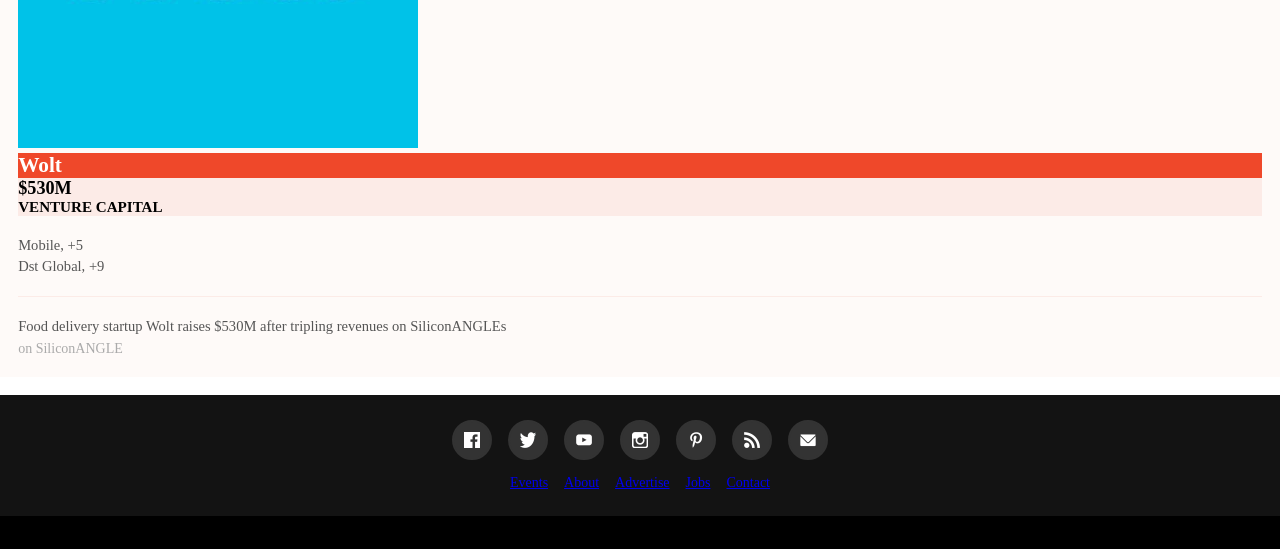
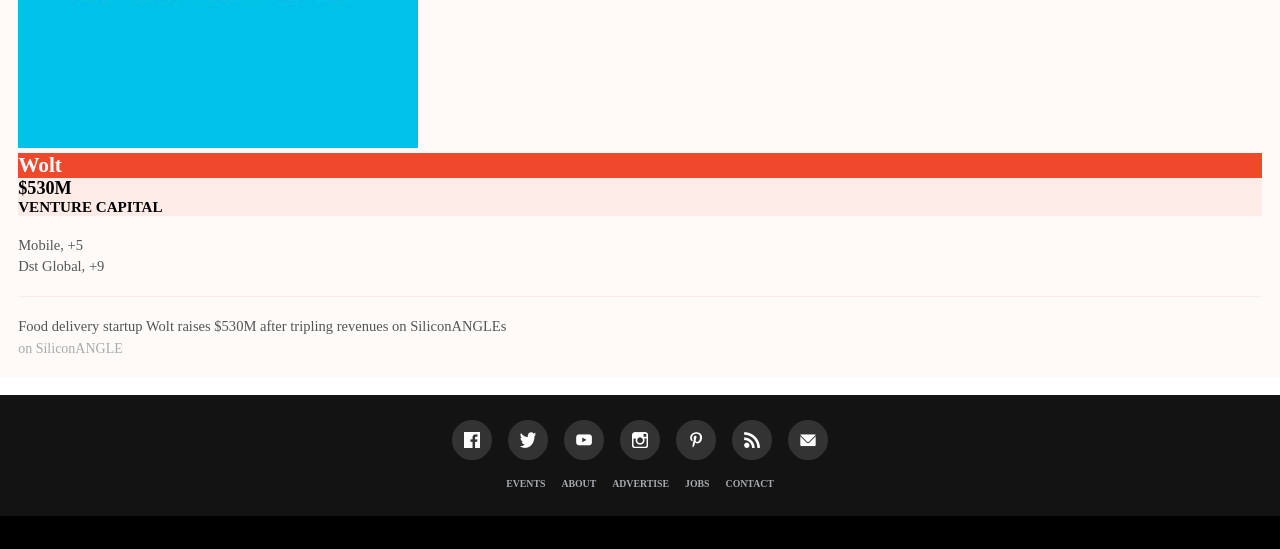
Before and after one commit to chasscepts/tnw-clone, a website: page index.html in a window 1280 px wide. Shown: the part 2878-3427 px from the top of the page. Drawn offline with Linux system fonts and the light colour scheme; files whose address does not match are found by name.

Commit message:
style footer row 2 links

```diff
--- a/style.css
+++ b/style.css
@@ -245,6 +245,18 @@
   background-color: transparent;
 }
 
+.footer-top-list-2 a {
+  text-transform: uppercase;
+  text-decoration: none;
+  color: #a7abaf;
+  font-weight: bold;
+  font-size: 0.7rem;
+}
+
+.footer-top-list-2 a:hover {
+  color: #fff;
+}
+
 /* /////////// icons ////////// */
 
 .icon-link {
```
